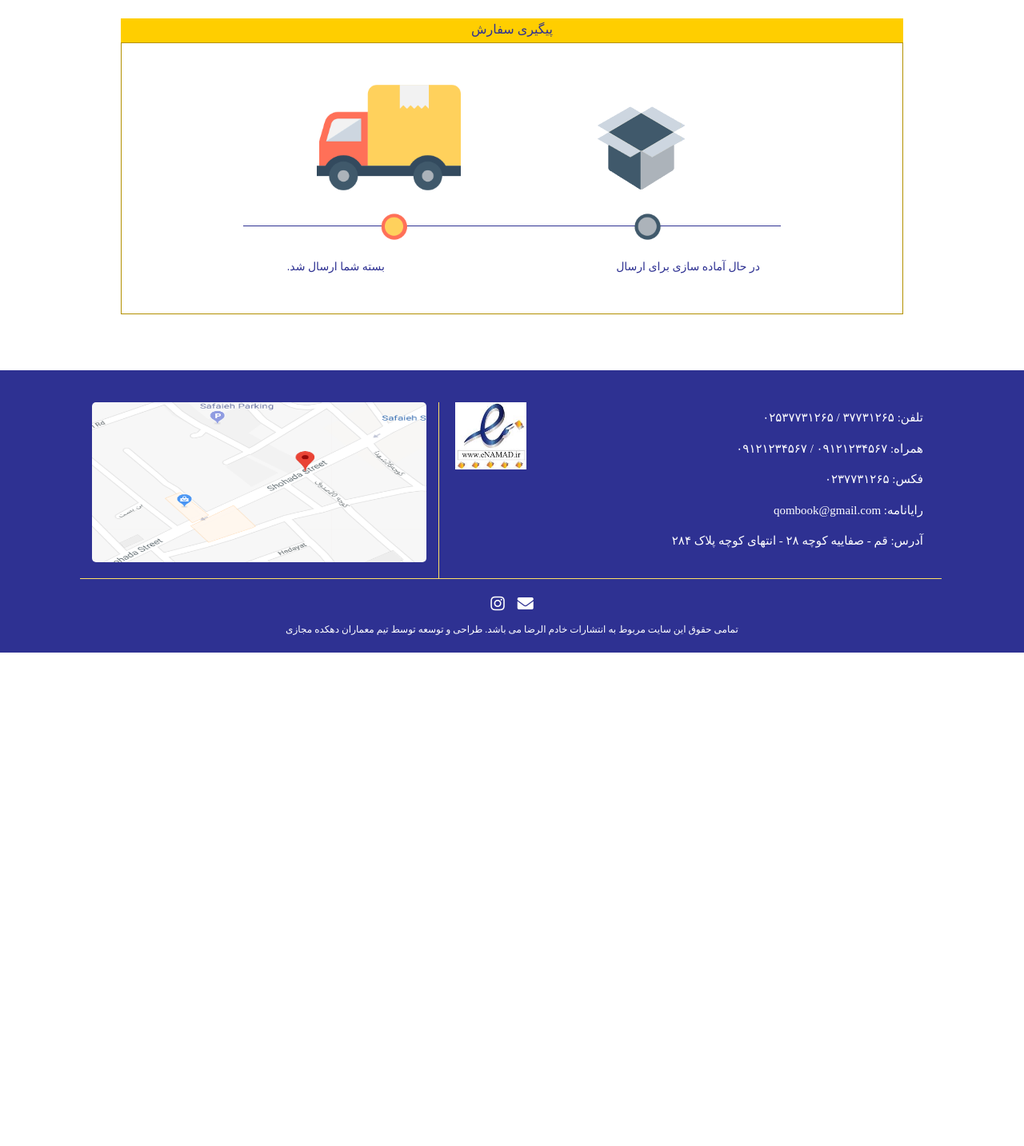
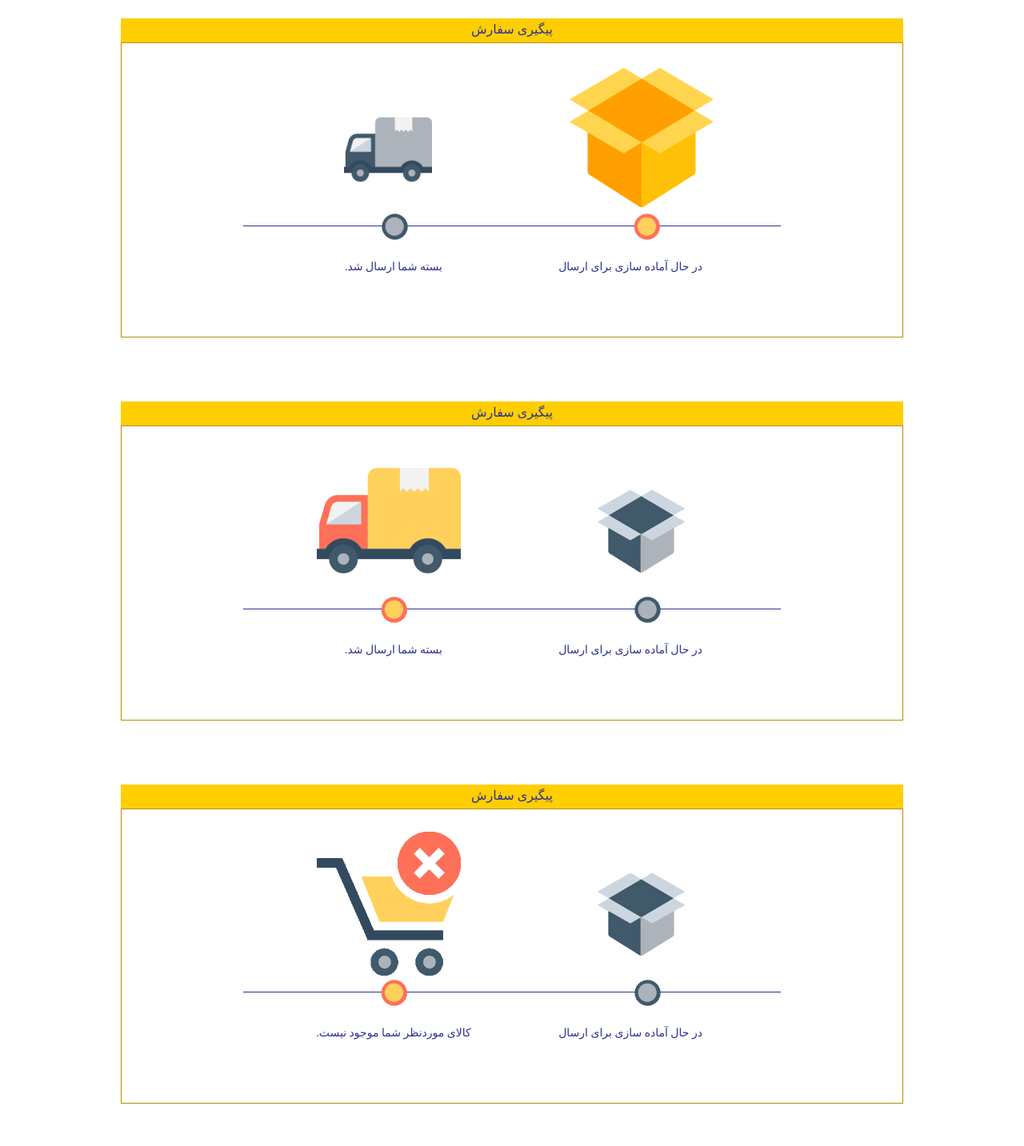
Before and after one commit to kh-reza/UI, a plain HTML site: page track-order.html in a window 1280 px wide. Shown: the part 227-1660 px from the top of the page at 80% size. Before the commit the page ends 1043 px from the top, so only its background shows below. Drawn offline with nearby package versions, Linux system fonts and the light colour scheme.

Commit message:
track-order states

```diff
--- a/track-order.html
+++ b/track-order.html
@@ -213,7 +213,76 @@
         </div>
     </div>
 
-     <!--Book-->
+    <!--Track-order-->
+    <div class="container-fluid books-main-box" >
+
+            <div class="row">
+
+                <div class="col-lg-1 col-md-1 col-sm-1 col-1"></div>
+
+                <div class="col-lg-10 col-md-10 col-sm-10 d-flex flex-column ">
+
+                    <!--Title-->
+                    <div class="p-2 title-box justify-content-center ">پیگیری سفارش</div>
+
+                    <!--Books list box-->
+                    <div class="p-2 books-box">
+
+
+                       <div class="row" style="direction: rtl !important; margin-left:15%; margin-right:15%;  border-bottom: 1px solid #2e3192;  height:auto !important; color: #b39000 !important;">
+
+                            <div class="col-lg-6 col-md-6 col-sm-12 col-12 deactivate">
+
+                                <img class="active-circle" src="assets/img/circle-active.png" alt="آماده سازی">
+
+                                <img class="active-img" src="assets/img/box-active.png" alt="آماده سازی">
+
+
+                            </div>
+
+                            <div class="col-lg-6 col-md-6 col-sm-12 col-12" >
+
+                                <img class="deactive-circle" src="assets/img/circle-deactive.png" alt="آماده سازی">
+
+                                <img class="deactive-img" src="assets/img/delivery-truck-deactive.png" alt="آماده سازی">
+
+                            </div>
+
+                       </div>
+
+                       <div class="row " style="margin-left:15%; margin-right:15%; height:auto !important;">
+
+
+                            <div class="col-lg-12 col-md-12 col-sm-12 col-12 row" style="direction:rtl; text-align: center !important;">
+
+
+                                <div class="col-lg-6 col-md-6 col-sm-12 col-12 cart-title deactivate">
+
+                                   در حال آماده سازی برای ارسال
+
+                                </div>
+
+                                <div class="col-lg-6 col-md-6 col-sm-12 col-12 cart-title" >
+
+                                    بسته شما ارسال شد.
+
+                                </div>
+
+                            </div>
+
+                       </div>
+
+                    </div>
+
+                </div>
+
+                <div class="col-lg-1 col-md-1 col-sm-1 col-1"></div>
+
+            </div>
+
+    </div>
+
+     <!--Track-order-->
      <div class="container-fluid books-main-box" >
 
             <div class="row">
@@ -250,21 +319,90 @@
 
                        </div>
 
-                       <div class="row cart-title" style="margin-left:15%; margin-right:15%; height:auto !important;">
+                       <div class="row " style="margin-left:15%; margin-right:15%; height:auto !important;">
 
 
-                            <div class="col-lg-12 col-md-12 col-sm-12 col-12 row" style="direction:rtl;">
+                            <div class="col-lg-12 col-md-12 col-sm-12 col-12 row" style="direction:rtl; text-align: center !important;">
 
 
-                                <div class="col-lg-6 col-md-6 col-sm-12 col-12 deactivate">
+                                <div class="col-lg-6 col-md-6 col-sm-12 col-12 cart-title deactivate">
 
                                    در حال آماده سازی برای ارسال
 
                                 </div>
 
-                                <div class="col-lg-6 col-md-6 col-sm-12 col-12" >
+                                <div class="col-lg-6 col-md-6 col-sm-12 col-12 cart-title" >
 
                                     بسته شما ارسال شد.
+
+                                </div>
+
+                            </div>
+
+                       </div>
+
+                    </div>
+
+                </div>
+
+                <div class="col-lg-1 col-md-1 col-sm-1 col-1"></div>
+
+            </div>
+
+    </div>
+
+    <!--Track-order-->
+    <div class="container-fluid books-main-box" >
+
+            <div class="row">
+
+                <div class="col-lg-1 col-md-1 col-sm-1 col-1"></div>
+
+                <div class="col-lg-10 col-md-10 col-sm-10 d-flex flex-column ">
+
+                    <!--Title-->
+                    <div class="p-2 title-box justify-content-center ">پیگیری سفارش</div>
+
+                    <!--Books list box-->
+                    <div class="p-2 books-box">
+
+
+                       <div class="row" style="direction: rtl !important; margin-left:15%; margin-right:15%;  border-bottom: 1px solid #2e3192;  height:auto !important; color: #b39000 !important;">
+
+                            <div class="col-lg-6 col-md-6 col-sm-12 col-12 deactivate">
+
+                                <img class="deactive-circle" src="assets/img/circle-deactive.png" alt="آماده سازی">
+
+                                <img class="deactive-img" src="assets/img/box-deactive.png" alt="آماده سازی">
+
+
+                            </div>
+
+                            <div class="col-lg-6 col-md-6 col-sm-12 col-12" >
+
+                                <img class="active-circle" src="assets/img/circle-active.png" alt="آماده سازی">
+
+                                <img class="active-img" src="assets/img/cart-cancle.png" alt="آماده سازی">
+
+                            </div>
+
+                       </div>
+
+                       <div class="row " style="margin-left:15%; margin-right:15%; height:auto !important;">
+
+
+                            <div class="col-lg-12 col-md-12 col-sm-12 col-12 row" style="direction:rtl; text-align: center !important;">
+
+
+                                <div class="col-lg-6 col-md-6 col-sm-12 col-12 cart-title deactivate">
+
+                                   در حال آماده سازی برای ارسال
+
+                                </div>
+
+                                <div class="col-lg-6 col-md-6 col-sm-12 col-12 cart-title" >
+
+                                    کالای موردنظر شما موجود نیست.
 
                                 </div>
 
```
